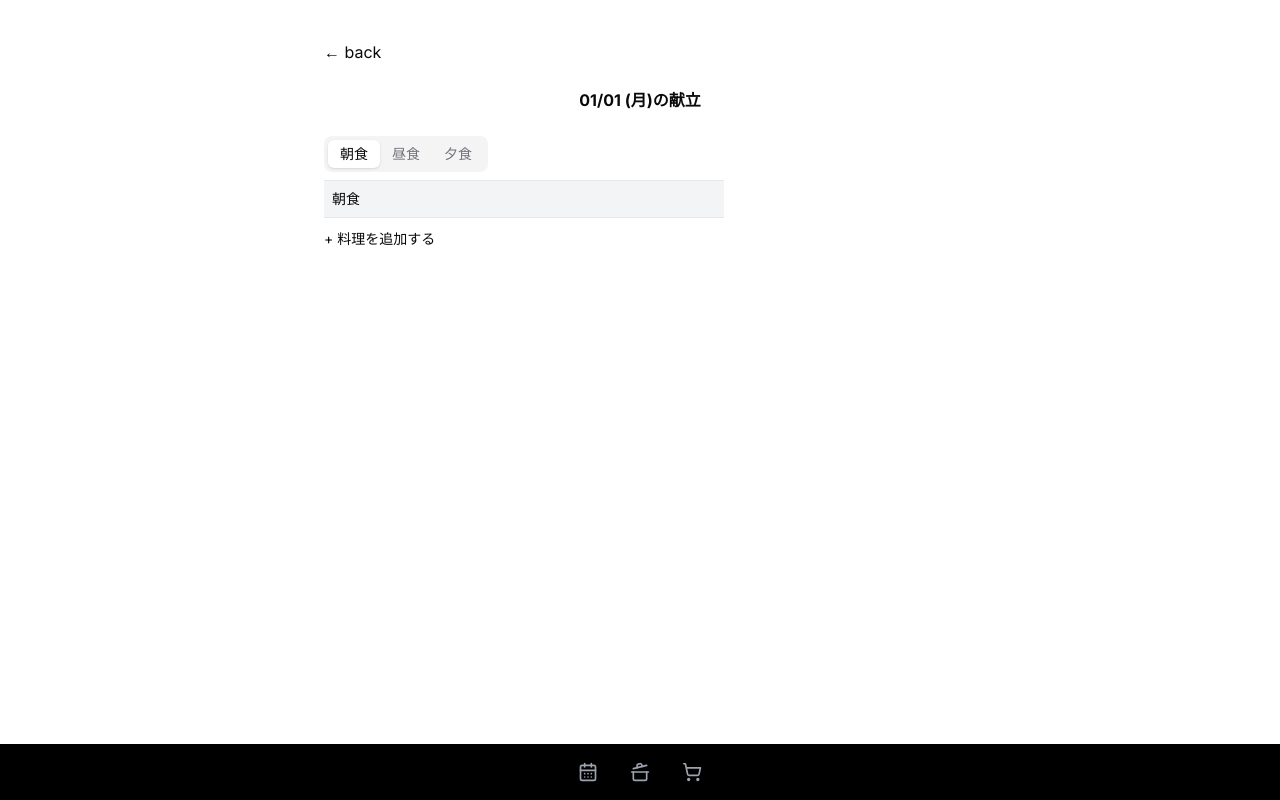
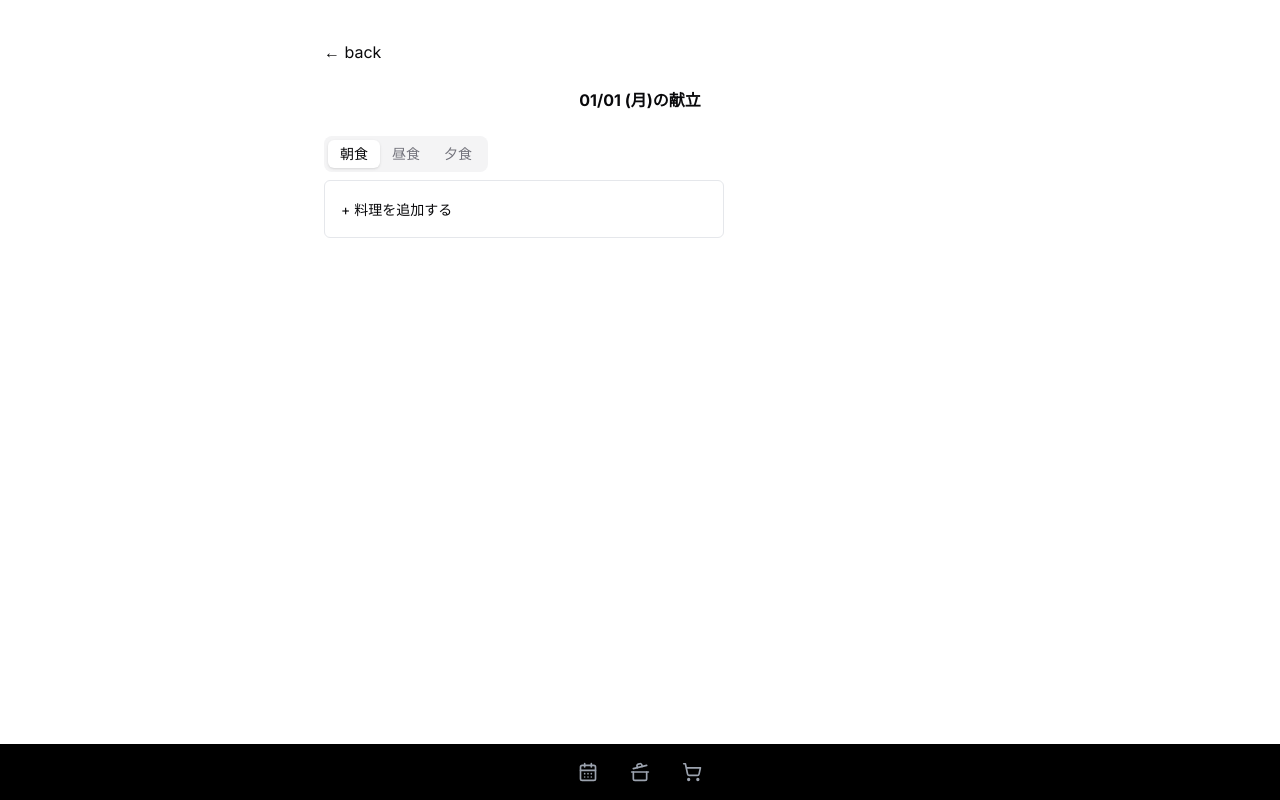
Before and after one commit to islaree/next-recipe-app, a Next.js app: page /calendar/1 in a window 1280 px wide. Built offline with nearby package versions, Linux system fonts and the light colour scheme.

Commit message:
update: new design

```diff
--- a/components/add-dish.tsx
+++ b/components/add-dish.tsx
@@ -41,7 +41,7 @@ export default function AddDish({ mealname }: { mealname: string }) {
   };
 
   return (
-    <div className="py-2">
+    <div className="p-4">
       <Dialog>
         <DialogTrigger className="text-sm">+ 料理を追加する</DialogTrigger>
         <DialogContent>
--- a/components/dish.tsx
+++ b/components/dish.tsx
@@ -17,7 +17,7 @@ export default function Dish({ data }: DishProps) {
   const pathname = usePathname();
 
   return (
-    <div className="flex items-center justify-between border-b border-gray-200">
+    <div className="flex items-center justify-between border-b border-gray-200 px-4 py-2">
       <Link
         href={`${pathname}/${data.id}`}
         className="flex items-center justify-between text-sm underline"
--- a/components/meal.tsx
+++ b/components/meal.tsx
@@ -5,14 +5,7 @@ import AddDish from "./add-dish";
 
 export default function Meal({ title }: { title: string }) {
   return (
-    <div>
-      <div className="border-t border-b border-gray-200 bg-gray-100 text-sm p-2">
-        {title == "breakfast"
-          ? "朝食"
-          : title == "lunch"
-          ? "昼食"
-          : title == "dinner" && "夕食"}
-      </div>
+    <div className="border-gray-200 bg-white border rounded-md">
       <Dishes title={title} />
       <AddDish mealname={title} />
     </div>
```
